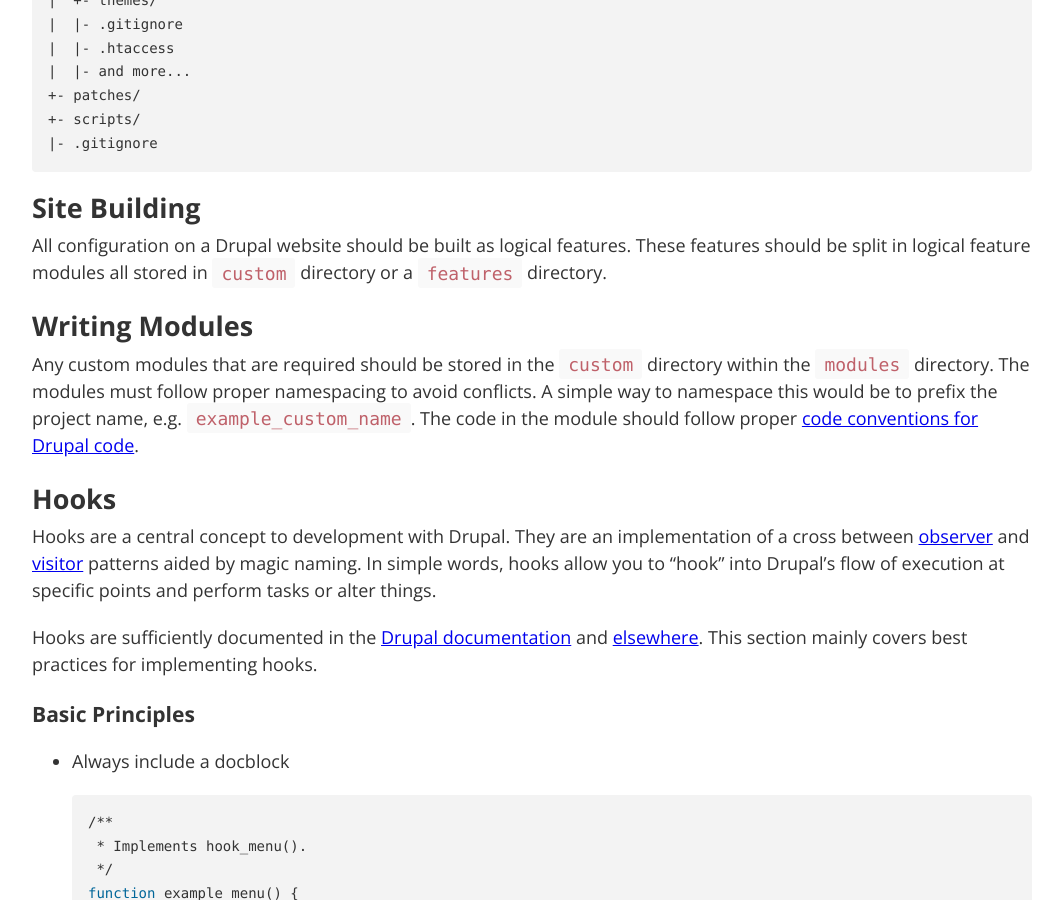
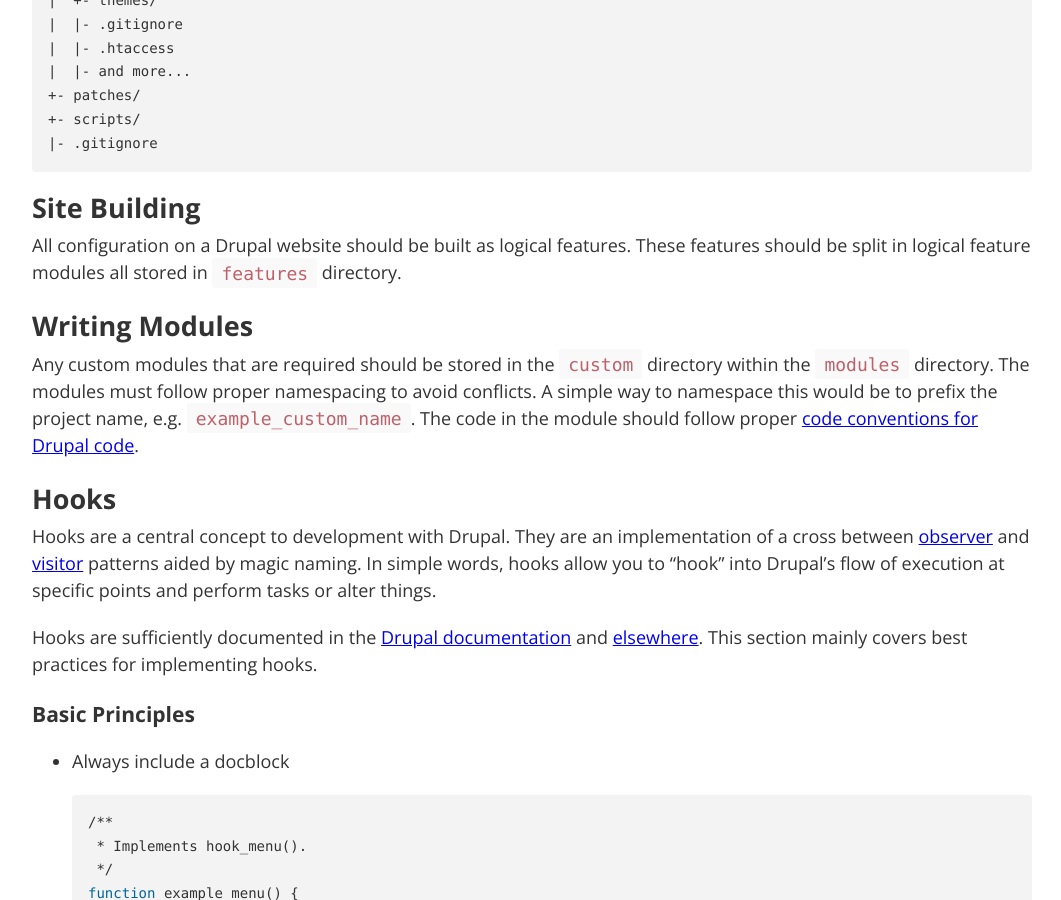
Before and after one commit to axelerant/engineering, a Jekyll site: the page built from drupal.md, in a window 1280 px wide and 900 px high, scrolled down 1295 px. Shown: the whole window, without its empty margins (108-1169 px from the left). Built offline with Jekyll 4.4.1, drawn with Linux system fonts in a browser that asks for light colours.

Commit message:
Make it clear that features MUST go in features directory

```diff
--- a/drupal.md
+++ b/drupal.md
@@ -53,7 +53,7 @@
 
 ## Site Building
 
-All configuration on a Drupal website should be built as logical features. These features should be split in logical feature modules all stored in `custom` directory or a `features` directory.
+All configuration on a Drupal website should be built as logical features. These features should be split in logical feature modules all stored in `features` directory.
 
 ## Writing Modules
 
```
